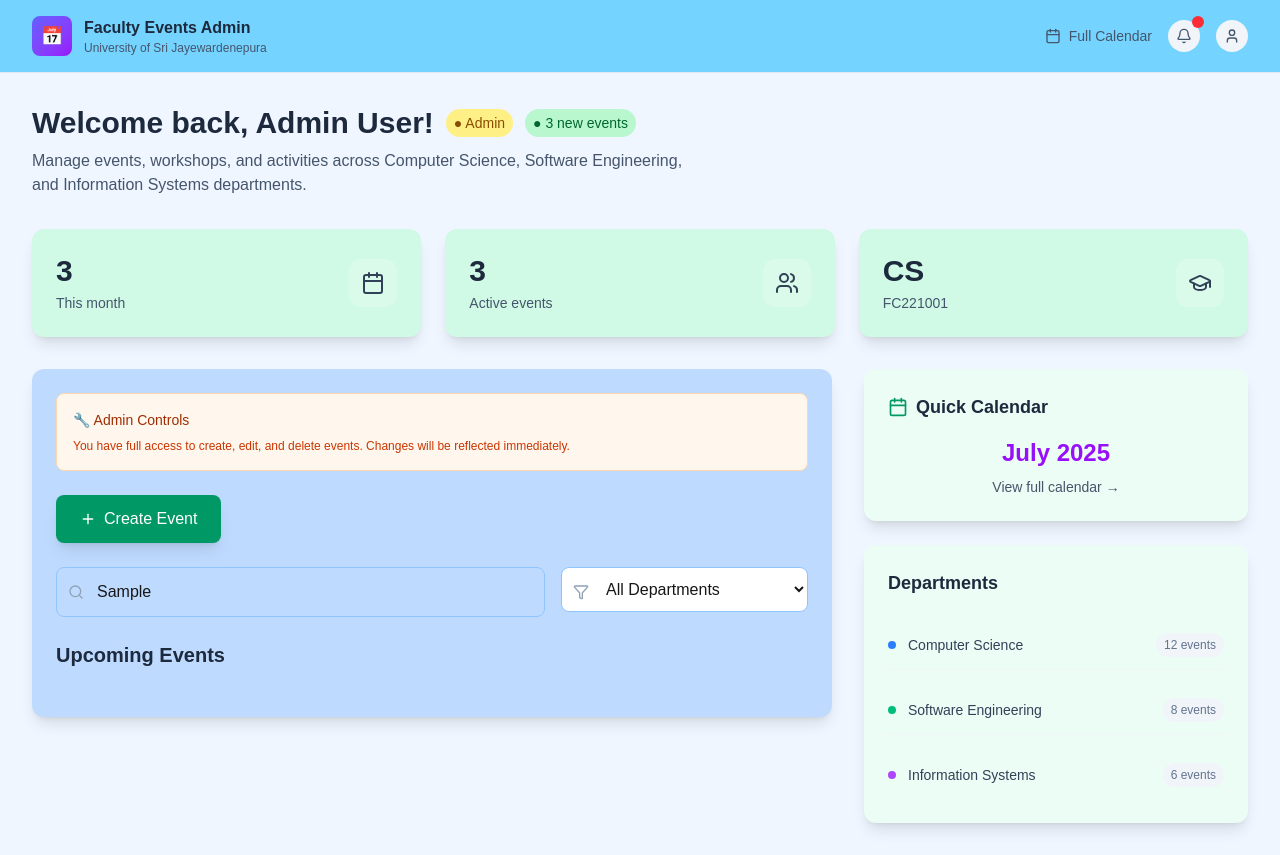
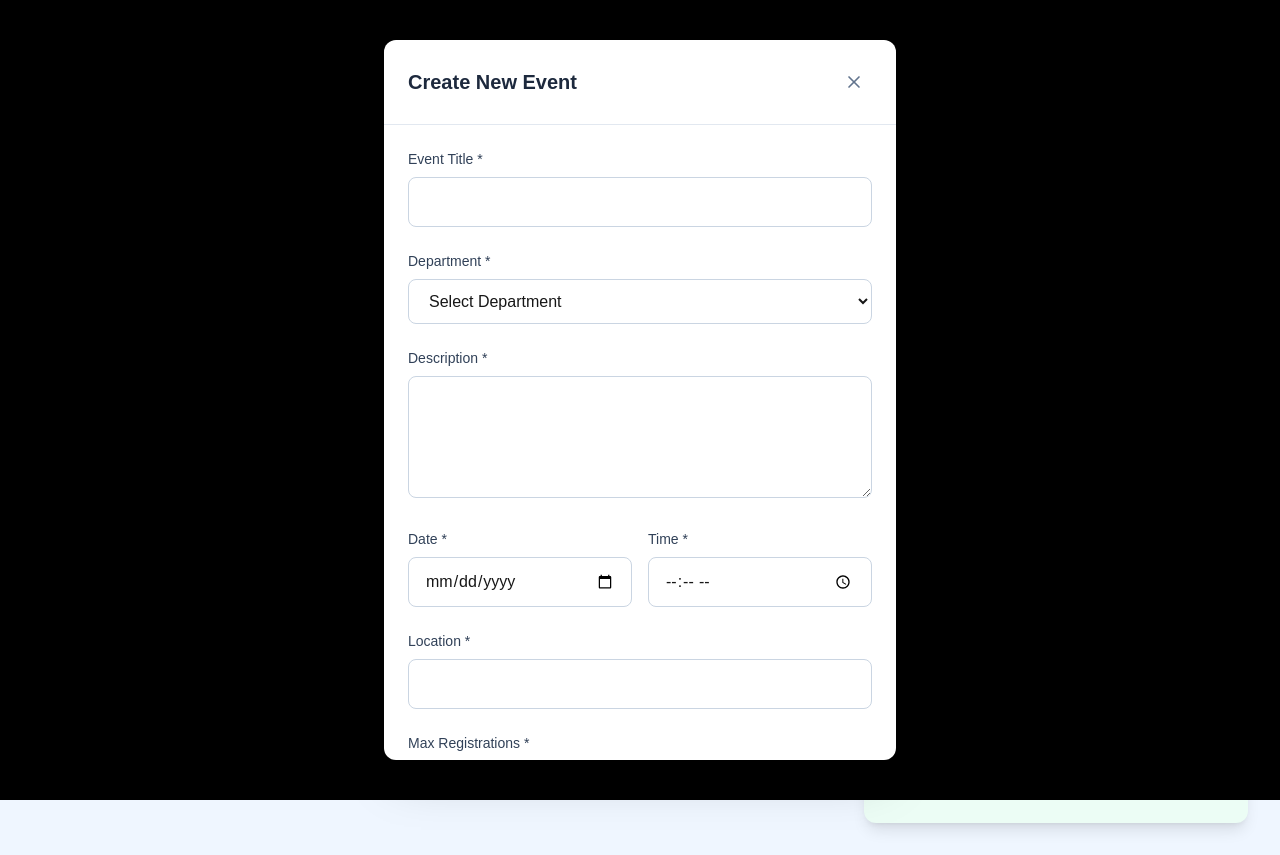
Before and after one commit to SeniduRavihara/usj-event-calendar-next, a Next.js app: page /admin in a window 1280 px wide. Both pictures are taken after typing "Sample" into the empty fields and a click on the button "Create Event". Built offline with nearby package versions, Linux system fonts and the light colour scheme.

Commit message:
Modal System Implementation

```diff
--- a/src/app/admin/page.tsx
+++ b/src/app/admin/page.tsx
@@ -456,9 +456,120 @@ return(
           </aside>
         </div>
       </main>
+
+     {/* Modal */}
+      {isModalOpen && (
+        <div className="fixed inset-0 z-50 flex items-center justify-center p-4 bg-black bg-opacity-50 backdrop-blur-sm">
+          <div className="bg-white rounded-xl shadow-2xl w-full max-w-lg max-h-[90vh] overflow-y-auto">
+            <div className="flex items-center justify-between p-6 border-b border-slate-200">
+              <h2 className="text-xl font-semibold text-slate-800">
+                {editingEvent ? 'Edit Event' : 'Create New Event'}
+              </h2>
+              <button onClick={closeModal} className="p-2 hover:bg-slate-100 rounded-lg transition-colors">
+                <X className="w-5 h-5 text-slate-500" />
+              </button>
+            </div>
+            <div className="p-6">
+              <form onSubmit={handleSubmit} className="space-y-6">
+                <div>
+                  <label className="block text-sm font-medium text-slate-700 mb-2">Event Title *</label>
+                  <input
+                    type="text"
+                    value={formData.title}
+                    onChange={(e) => setFormData(prev => ({...prev, title: e.target.value}))}
+                    className="w-full px-4 py-3 border border-slate-300 rounded-lg focus:ring-2 focus:ring-blue-500 focus:border-blue-500"
+                    required
+                  />
+                </div>
+                <div>
+                  <label className="block text-sm font-medium text-slate-700 mb-2">Department *</label>
+                  <select
+                    value={formData.department}
+                    onChange={(e) => setFormData(prev => ({...prev, department: e.target.value as any}))}
+                    className="w-full px-4 py-3 border border-slate-300 rounded-lg focus:ring-2 focus:ring-blue-500 focus:border-blue-500"
+                    required
+                  >
+                    <option value="">Select Department</option>
+                    <option value="cs">Computer Science</option>
+                    <option value="se">Software Engineering</option>
+                    <option value="is">Information Systems</option>
+                  </select>
+                </div>
+                <div>
+                  <label className="block text-sm font-medium text-slate-700 mb-2">Description *</label>
+                  <textarea
+                    value={formData.description}
+                    onChange={(e) => setFormData(prev => ({...prev, description: e.target.value}))}
+                    rows={4}
+                    className="w-full px-4 py-3 border border-slate-300 rounded-lg focus:ring-2 focus:ring-blue-500 focus:border-blue-500 resize-vertical"
+                    required
+                  />
+                </div>
+                <div className="grid grid-cols-2 gap-4">
+                  <div>
+                    <label className="block text-sm font-medium text-slate-700 mb-2">Date *</label>
+                    <input
+                      type="date"
+                      value={formData.date}
+                      onChange={(e) => setFormData(prev => ({...prev, date: e.target.value}))}
+                      className="w-full px-4 py-3 border border-slate-300 rounded-lg focus:ring-2 focus:ring-blue-500 focus:border-blue-500"
+                      required
+                    />
+                  </div>
+                  <div>
+                    <label className="block text-sm font-medium text-slate-700 mb-2">Time *</label>
+                    <input
+                      type="time"
+                      value={formData.time}
+                      onChange={(e) => setFormData(prev => ({...prev, time: e.target.value}))}
+                      className="w-full px-4 py-3 border border-slate-300 rounded-lg focus:ring-2 focus:ring-blue-500 focus:border-blue-500"
+                      required
+                    />
+                  </div>
+                </div>
+                <div>
+                  <label className="block text-sm font-medium text-slate-700 mb-2">Location *</label>
+                  <input
+                    type="text"
+                    value={formData.location}
+                    onChange={(e) => setFormData(prev => ({...prev, location: e.target.value}))}
+                    className="w-full px-4 py-3 border border-slate-300 rounded-lg focus:ring-2 focus:ring-blue-500 focus:border-blue-500"
+                    required
+                  />
+                </div>
+                <div>
+                  <label className="block text-sm font-medium text-slate-700 mb-2">Max Registrations *</label>
+                  <input
+                    type="number"
+                    min="1"
+                    value={formData.maxReg}
+                    onChange={(e) => setFormData(prev => ({...prev, maxReg: parseInt(e.target.value) || 0}))}
+                    className="w-full px-4 py-3 border border-slate-300 rounded-lg focus:ring-2 focus:ring-blue-500 focus:border-blue-500"
+                    required
+                  />
+                </div>
+                <div className="flex gap-3 pt-4">
+                  <button
+                    type="button"
+                    onClick={closeModal}
+                    className="flex-1 px-6 py-3 border border-slate-300 text-slate-700 rounded-lg hover:bg-slate-50 transition-colors"
+                    disabled={isLoading}
+                  >
+                    Cancel
+                  </button>
+                  <button
+                    type="submit"
+                    className="flex-1 px-6 py-3 bg-emerald-600 text-white rounded-lg hover:bg-emerald-700 transition-colors disabled:opacity-50"
+                    disabled={isLoading}
+                  >
+                    {isLoading ? (editingEvent ? 'Updating...' : 'Creating...') : (editingEvent ? 'Update Event' : 'Create Event')}
+                  </button>
+                </div>
+              </form>
+            </div>
+          </div>
+        </div>
+      )}
       </div>
 );
-
-
-
 }
```
